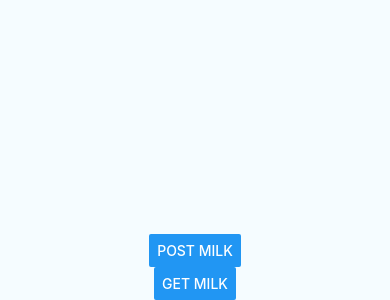
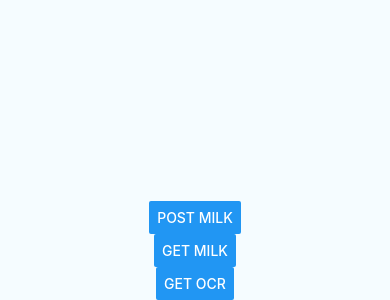
Before and after one commit to eriLaunches/mooquik, a React Native app: screen / in a window 390 px wide. Shown: the part 544-844 px from the top of the page. Built offline with nearby package versions, Linux system fonts and the light colour scheme.

Commit message:
Feature:OCR

```diff
--- a/App.js
+++ b/App.js
@@ -8,7 +8,9 @@
 
 import React, {Component} from 'react';
 import {Platform, StyleSheet, Text, View, Button, FlatList} from 'react-native';
+import axios from 'axios'
 
+const API_KEY = 'AIzaSyBWm5aQTSWyffTokyKlsX03j7d9hIgH7Q0'
 type Props = {};
 
 export default class App extends Component {
@@ -53,6 +55,31 @@ export default class App extends Component {
     catch (error) {console.log(error)}
   }
 
+  getOCR = async () => {
+    let body = {
+      "requests": [
+        {
+          "image": {
+            "source": {
+              "imageUri": "https://s3-media4.fl.yelpcdn.com/bphoto/LrkXX1pBqanN7StrzS-FiA/o.jpg" //image URL
+            }
+          },
+          "features": [
+            {
+              "type": "TEXT_DETECTION",
+              "maxResults": 1
+            }
+          ]
+        }
+      ]
+    }
+    try {
+      let response = await axios.post(`https://vision.googleapis.com/v1/images:annotate?key=${API_KEY}`,
+       body)
+      console.log('GOOGLE', response)
+   }
+   catch (error) {console.log(error)}
+  }
 
   render() {
 
@@ -68,6 +95,7 @@ export default class App extends Component {
 
         <Button title="Post Milk" onPress={this.postItem}  />
         <Button title="Get Milk" onPress={this.getItem} />
+        <Button title="Get OCR" onPress={this.getOCR} />
 
       </View>
 
--- a/package.json
+++ b/package.json
@@ -1,5 +1,5 @@
 {
-  "name": "AwesomeProject2",
+  "name": "grocerlert",
   "version": "0.0.1",
   "private": true,
   "scripts": {
@@ -7,6 +7,7 @@
     "test": "jest"
   },
   "dependencies": {
+    "axios": "^0.18.0",
     "react": "16.6.0-alpha.8af6728",
     "react-native": "0.57.4",
     "react-native-camera": "^1.3.1",
```
Also changed, not shown: 1 other file (tests, documents, lock files or other folders).
